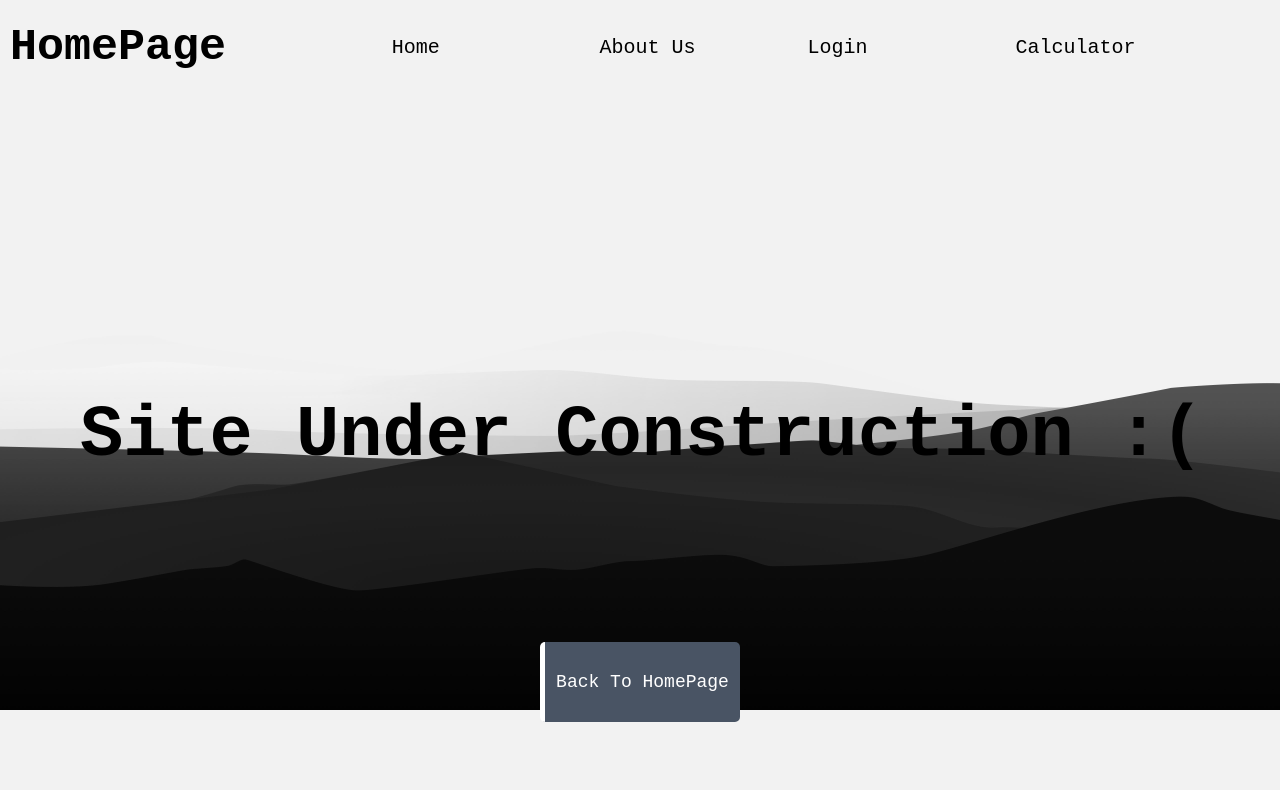
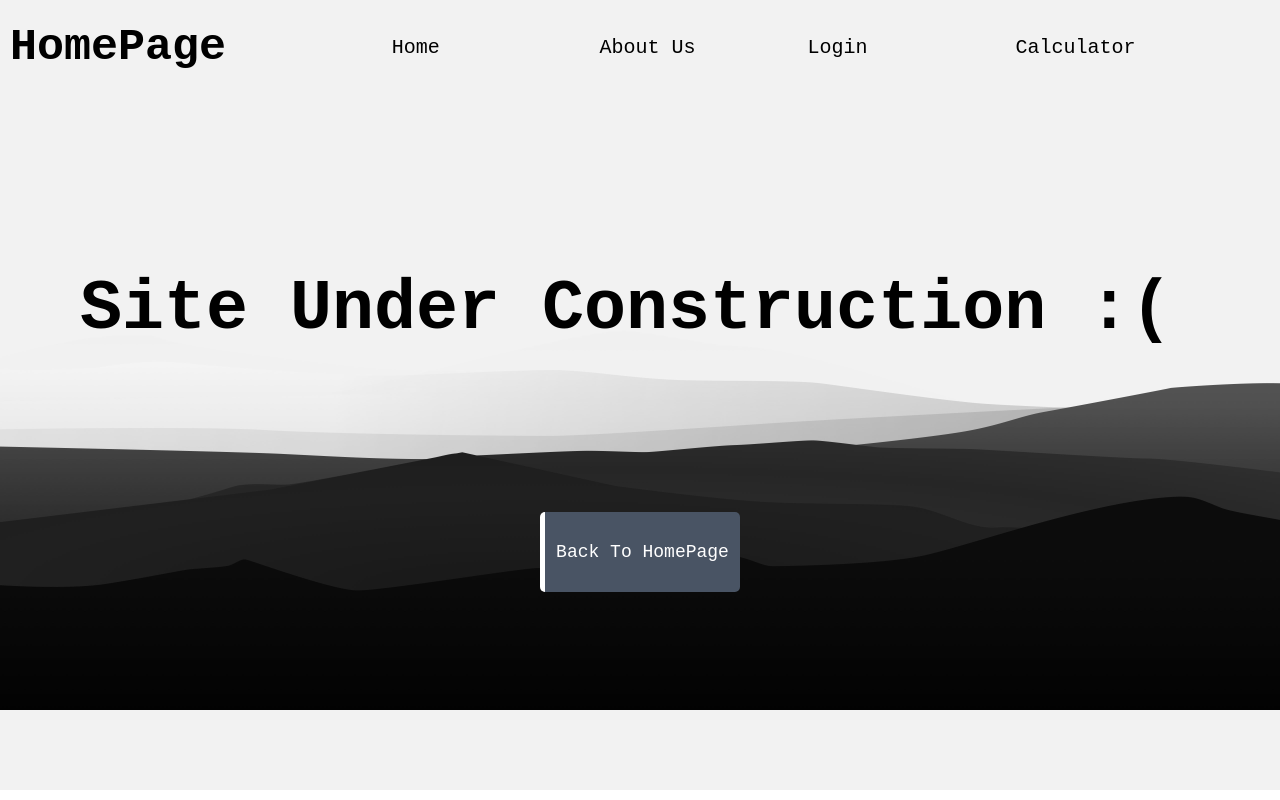
Before and after one commit to ant-x-ny/learncurvefrontend, a React (Create React App) app: page /error in a window 1280 px wide. Built offline with nearby package versions, Linux system fonts and the light colour scheme.

Commit message:
Update error.jsx

```diff
--- a/src/components/error.jsx
+++ b/src/components/error.jsx
@@ -4,7 +4,7 @@ function Error(){
         <div className='BodyError'>
             <title>Error 404</title>
             <div>
-            <h2 style={{marginTop: '400px',marginLeft: '75px', fontFamily: 'monospace',fontSize:'72px',paddingTop: '5px',paddingLeft: '5px'}}>Site Under Construction :(</h2>
+            <h2 style={{marginTop: '275px',marginLeft: '75px', fontFamily: 'monospace',fontSize:'70px',paddingTop: '5px',paddingLeft: '5px'}}>Site Under Construction :(</h2>
     </div>
     <div style={{width: '100%',justifyContent: 'center',display: 'flex',alignItems: 'center',paddingTop: '100px'}}>
         <a href="/"><button id="cmb">Back To HomePage</button></a>
```
